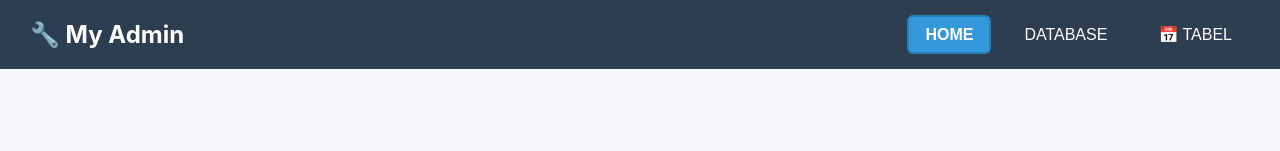
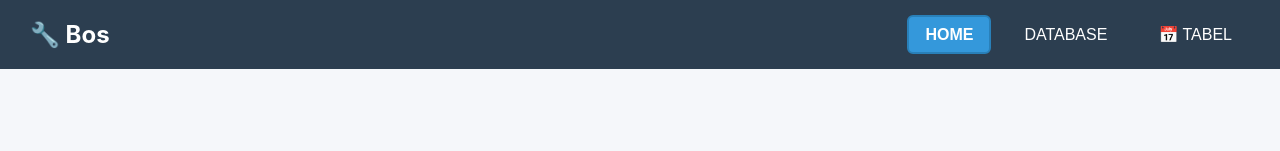
Before and after one commit to shin-meiri/main, a React (Create React App) app: page / in a window 1280 px wide. Shown: the top 151 px of the page. Built offline with nearby package versions, Linux system fonts and the light colour scheme.

Commit message:
Update App.js

```diff
--- a/src/App.js
+++ b/src/App.js
@@ -11,7 +11,7 @@ function App() {
     <div className="App">
       {/* Navbar */}
       <nav style={styles.nav}>
-        <div style={styles.navTitle}>🔧 My Admin</div>
+        <div style={styles.navTitle}>🔧 Bos</div>
         <div style={styles.navLinks}>
           <button
             onClick={() => setActivePage('home')}
```
